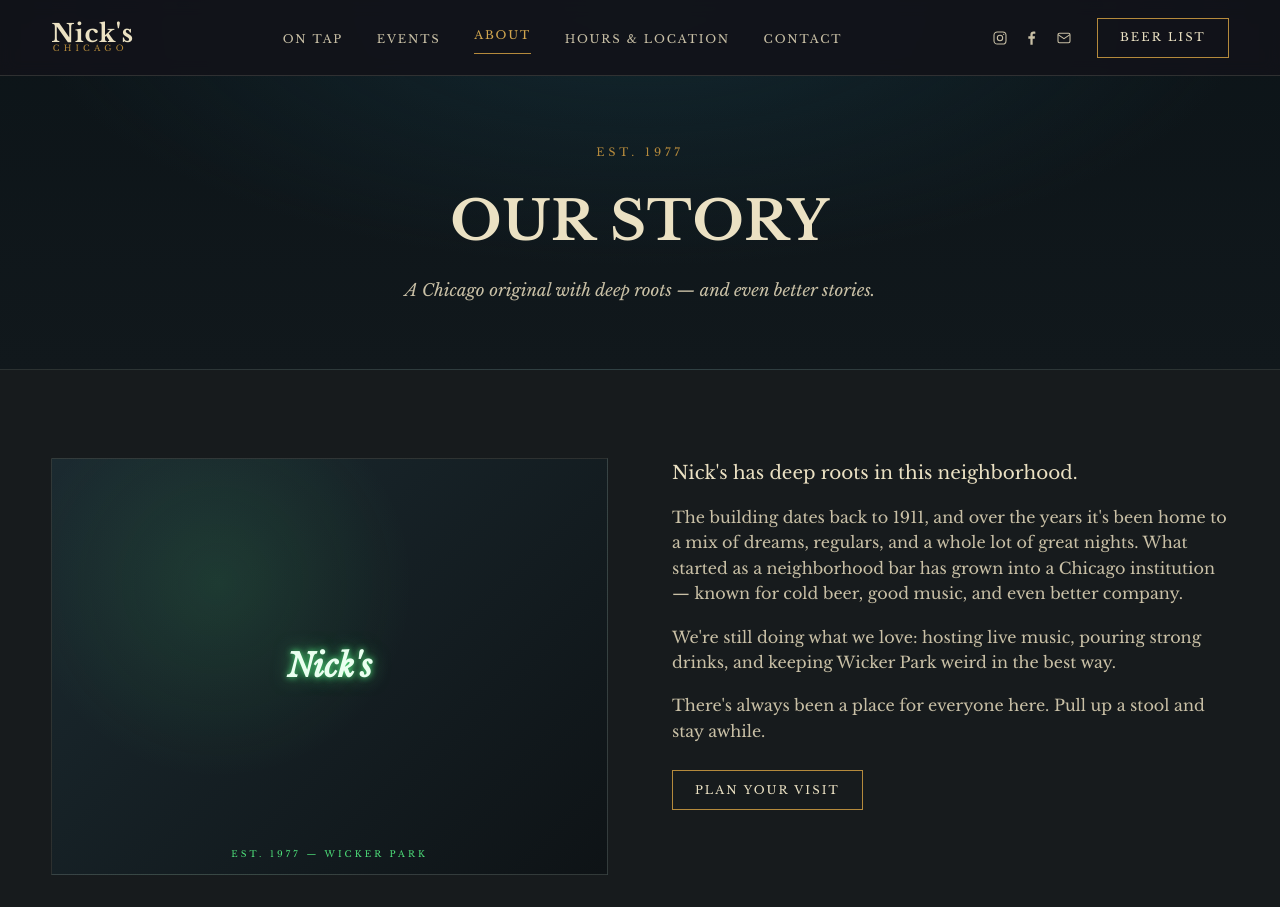
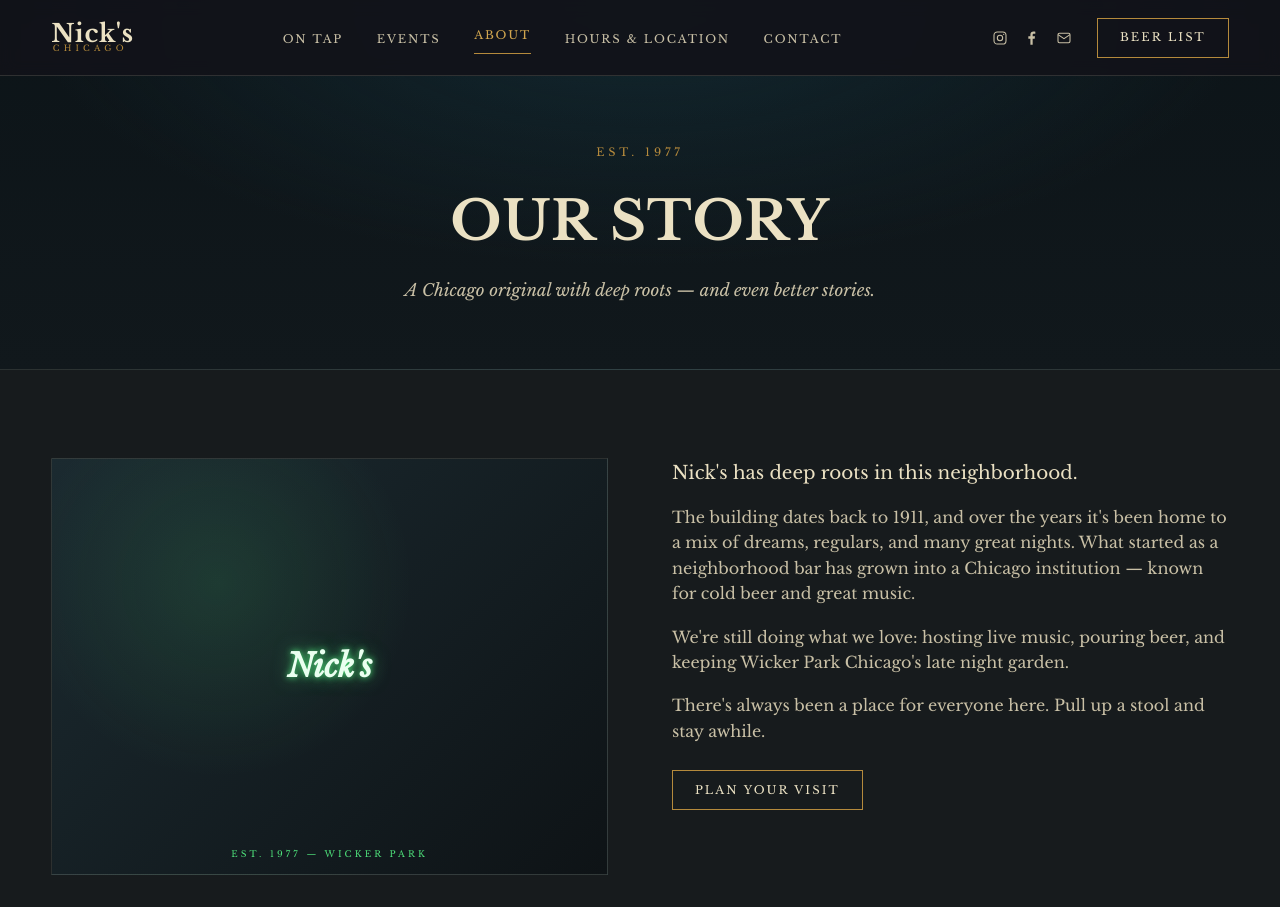
Before and after one commit to killtails/nicks, a plain HTML site: page about.html in a window 1280 px wide. Shown: the top 907 px of the page. Drawn offline with nearby package versions, Linux system fonts and the light colour scheme.

Commit message:
Revise text in about.html for clarity and style

```diff
--- a/about.html
+++ b/about.html
@@ -32,8 +32,8 @@
       </div>
       <div class="prose">
         <p class="lead">Nick's has deep roots in this neighborhood.</p>
-        <p>The building dates back to 1911, and over the years it's been home to a mix of dreams, regulars, and a whole lot of great nights. What started as a neighborhood bar has grown into a Chicago institution — known for cold beer, good music, and even better company.</p>
-        <p>We're still doing what we love: hosting live music, pouring strong drinks, and keeping Wicker Park weird in the best way.</p>
+        <p>The building dates back to 1911, and over the years it's been home to a mix of dreams, regulars, and many great nights. What started as a neighborhood bar has grown into a Chicago institution — known for cold beer and great music.</p>
+        <p>We're still doing what we love: hosting live music, pouring beer, and keeping Wicker Park Chicago's late night garden.</p>
         <p>There's always been a place for everyone here. Pull up a stool and stay awhile.</p>
         <a href="hours.html" class="btn" style="margin-top:.5rem">Plan Your Visit</a>
       </div>
```
